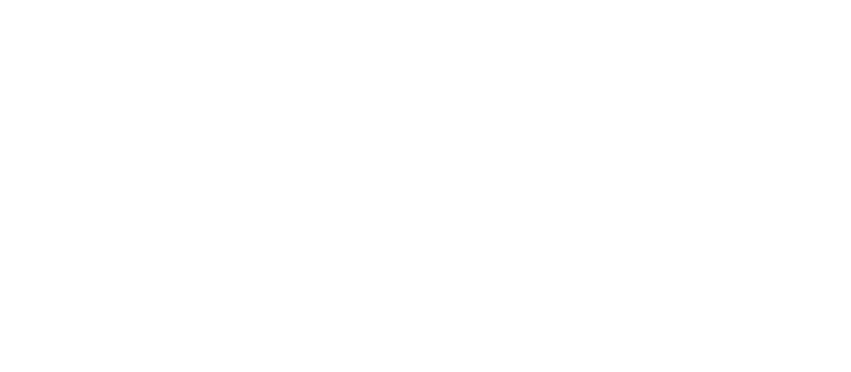
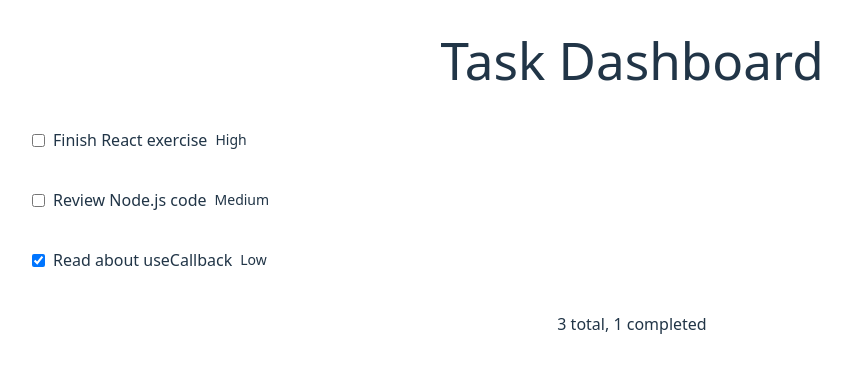
Before and after one commit to ddsoriano26/react-practice, a React (Vite) app: page /task-dashboard in a window 1280 px wide. Before the commit this address had no page. Shown: the top 372 px of the page, without its empty margins (8-859 px from the left). Built offline with nearby package versions, Linux system fonts and the light colour scheme.

Commit message:
Add Task Dashboard exercise

```diff
--- a/src/App.tsx
+++ b/src/App.tsx
@@ -4,6 +4,7 @@
 import TodoList from './components/TodoList'
 import WeatherDashboard from './components/WeatherDashboard'
 import ImageGallery from './components/ImageGallery'
+import TaskDashboard from './components/TaskDashboard'
 
 function App() {
   return (
@@ -13,6 +14,7 @@
             <Route path='/todo-list' element={<TodoList />} />
             <Route path='/weather-dashboard' element={<WeatherDashboard />} />
             <Route path='/image-gallery' element={<ImageGallery />} />
+            <Route path='/task-dashboard' element={<TaskDashboard />} />
         </Routes>
     </div>
   )
--- a/src/components/Home.tsx
+++ b/src/components/Home.tsx
@@ -19,6 +19,7 @@
         <Link to='/todo-list'><button className='link'>To-Do List</button></Link>
         <Link to='/weather-dashboard'><button className='link'>Weather Dashboard</button></Link>
         <Link to='/image-gallery'><button className='link'>Image Gallery</button></Link>
+        <Link to='/task-dashboard'><button className='link'>Task Dashboard</button></Link>
       </div>
       <p className="read-the-docs">
         Portfolio to showcase React and web development skills and learnings
--- /dev/null
+++ b/src/components/TaskDashboard.tsx
@@ -0,0 +1,43 @@
+/*
+Task Dashboard
+Components:
+-
+*/
+import { useCallback, useState } from "react"
+import type { Task } from "./utils/types"
+import TaskList from "./task_dashboard/TaskList"
+
+function TaskDashboard() {
+    const [tasks, setTasks] = useState<Task[]>([
+        { id: 1, title: "Finish React exercise", priority: "High", completed: false },
+        { id: 2, title: "Review Node.js code", priority: "Medium", completed: false },
+        { id: 3, title: "Read about useCallback", priority: "Low", completed: true }
+    ])
+
+    const countCompleted = useCallback(() => {
+        const completedTasks = tasks.filter((task: Task) => task.completed)
+        return completedTasks.length
+    }, [tasks])
+
+    const toggleTask = useCallback((id: number) => {
+        const newTasks = tasks.map((task: Task) => {
+            if (task.id === id) {
+                return {
+                    ...task,
+                    completed: !task.completed,
+                }
+            } else return task
+        })
+        setTasks(newTasks)
+    }, [tasks])
+
+    return (
+        <div className="flex flex-col gap-8">
+            <h1>Task Dashboard</h1>
+            <TaskList tasks={tasks} toggleTask={toggleTask} />
+            <h3>{`${tasks.length} total, ${countCompleted()} completed`}</h3>
+        </div>
+    )
+}
+
+export default TaskDashboard
--- /dev/null
+++ b/src/components/task_dashboard/TaskItem.tsx
@@ -0,0 +1,29 @@
+/*
+Task Item
+*/
+import { useState } from "react"
+import type { Task } from "../utils/types"
+
+function TaskItem({ task, toggleTask }: {
+    task: Task,
+    toggleTask: (id: number) => void,
+}) {
+    const [completed, setCompleted] = useState(task.completed)
+
+    const onToggleCheckbox = () => {
+        setCompleted(!task.completed)
+        toggleTask(task.id)
+    }
+
+    return (
+        <>
+            <div className="flex w-full p-2 gap-2 items-center content-center rounded-sm">
+                <input type="checkbox" checked={completed} onChange={onToggleCheckbox} />
+                <text>{task.title}</text>
+                <text className="text-sm">{task.priority}</text>
+            </div>
+        </>
+    )
+}
+
+export default TaskItem
--- /dev/null
+++ b/src/components/task_dashboard/TaskList.tsx
@@ -0,0 +1,26 @@
+/*
+Task List
+*/
+import type { Task } from "../utils/types"
+import TaskItem from "./TaskItem"
+
+function TaskList({ tasks, toggleTask }: {
+    tasks: Task[],
+    toggleTask: (id: number) => void,
+}) {
+    return (
+        <>
+            <div className="w-full flex flex-col gap-5 items-center">
+                {
+                    tasks.map((task: Task) => {
+                        return (
+                            <TaskItem task={task} toggleTask={toggleTask} key={task.id} />
+                        )
+                    })
+                }
+            </div>
+        </>
+    )
+}
+
+export default TaskList
--- a/src/components/utils/types.ts
+++ b/src/components/utils/types.ts
@@ -47,3 +47,10 @@
     };
     alt: string;
   }
+
+export interface Task {
+  id: number;
+  title: string;
+  priority: "High" | "Medium" | "Low";
+  completed: boolean;
+}
```
